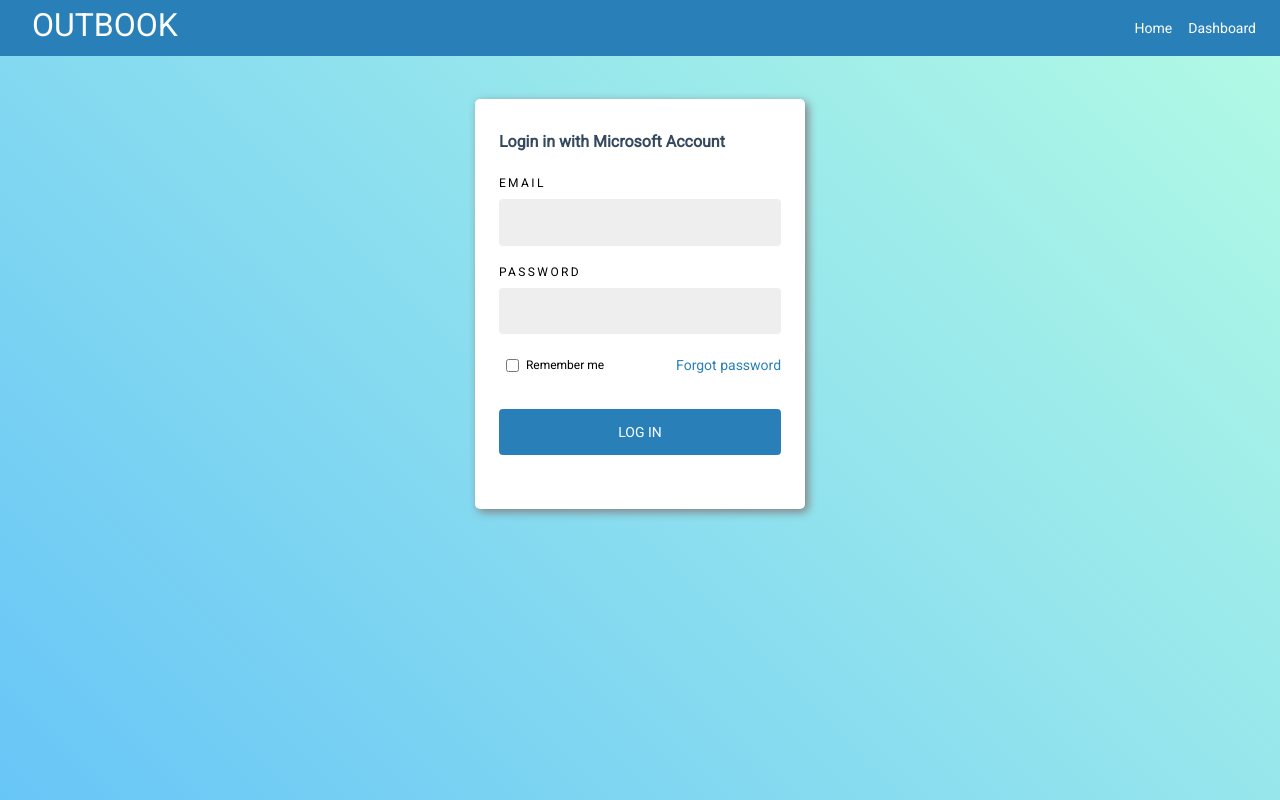
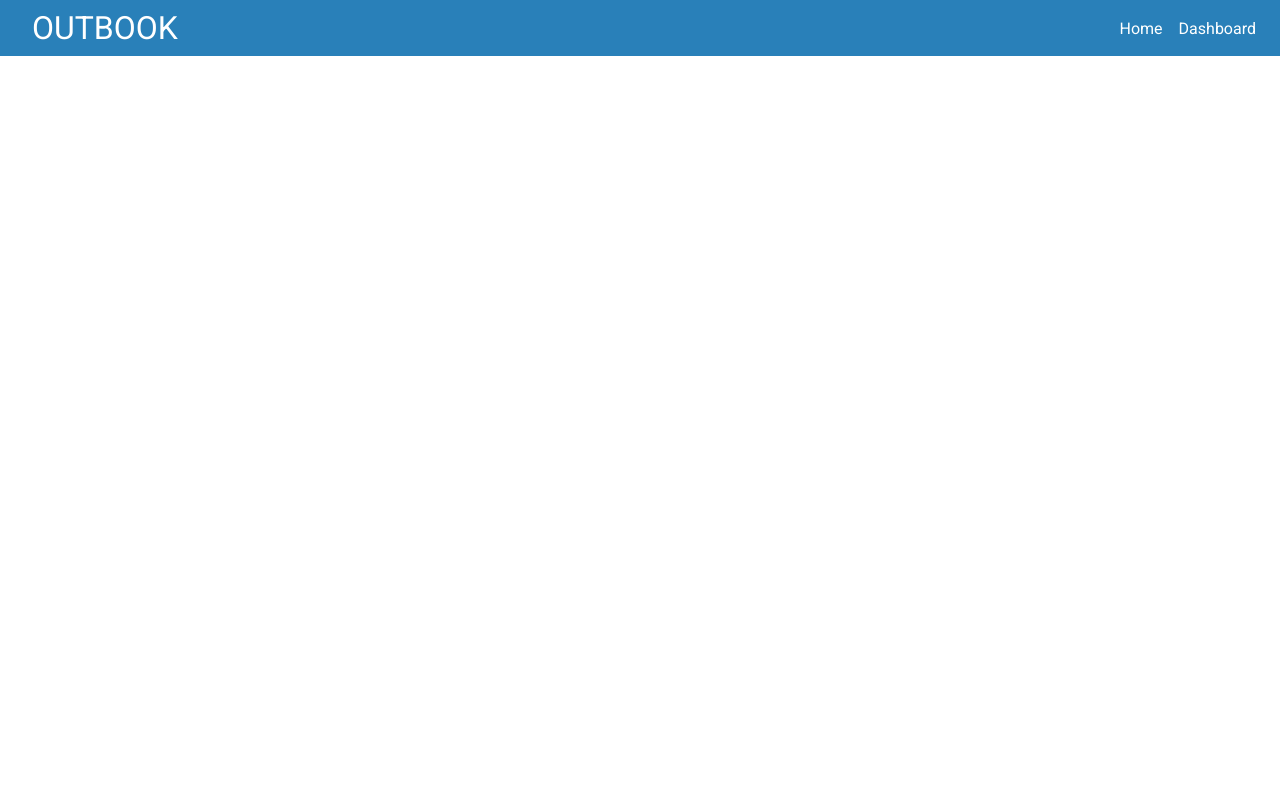
Before and after one commit to Outbook-Archive/Front-End-Web, a React (Create React App) app: page / in a window 1280 px wide. Built offline with nearby package versions, Linux system fonts and the light colour scheme.

Commit message:
refactor login to a single button that leads nowhere currently

```diff
--- a/src/components/App.js
+++ b/src/components/App.js
@@ -43,7 +43,7 @@ class App extends Component {
     return (
       <BrowserRouter>
         <div className="App">
-          <Route exact path='/' component={Login} />
+          <Route exact path='/login' component={Login} />
           <Navbar drawerClickHandler={this.drawerToggleClickHandler} />
           <SideDrawer show={this.state.sideDrawerOpen} />
           {backDrop}
--- a/src/components/Login/Login.css
+++ b/src/components/Login/Login.css
@@ -1,39 +1,4 @@
-:root {
-	/*Font Weights*/
-	--thin: 100;
-	--light: 300;
-	--regular: 400;
-	--semibold: 500;
-	--bold: 700;
-	--ultra: 800;
-
-	/*Font Sizes*/
-	--base-font-size: 14px;
-	--base-font-weight: var(--regular);
-	--base-line-height: 1.6em;
-
-	/* Colors */
-	--dark-gray: rgba(black, 0.8);
-	--gray: rgba(black, 0.6);
-	--light-gray: rgba(black, 0.4);
-	--lighter-gray: rgba(black, 0.2);
-	--accent-blue: #4285F4;
-}
-
-html {
-	width: 100%;
-	height: 100%;
-}
-
-body {
-	background: linear-gradient(45deg,  rgba(66, 183, 245,0.8) 0%,rgba(66, 245, 189,0.4) 100%);
-	color: $gray;
-	font-family: var(--base-font-family);
-	font-size: var(--base-font-size);
-	line-height: var(--base-line-height);
-	-webkit-font-smoothing: antialiased;
-	-moz-osx-font-smoothing: grayscale;
-}
+/* Login.css */
 
 .login-container {
 	padding: 3rem;
@@ -48,130 +13,22 @@ body {
 }
 
 .form-container {
+	width: 45vw;
+	height: 100%;
+	padding: 4rem 2rem;
+	display: flex;
+	flex-direction: column;
+	justify-content: center;
+	align-items: center;
 	background-color: white;
 	border: 0px solid white;
 	border-radius: 5px;
 	box-shadow: 3px 3px 10px grey;
 }
 
-.form-header {
-	z-index: 15;
-	position: relative;
-	background: white;
-	width: var(--max-width);
-	padding: 1.5rem;
-	border-radius: 4px;
-	box-sizing: border-box;
-	margin: 5rem auto 10px;
-	overflow: hidden;
-}
-
-.form-content {
-	z-index: 15;
-	position: relative;
-	background: white;
-	width: var(--max-width);
-	padding: 1.5rem;
-	border-radius: 4px;
-	box-sizing: border-box;
-	margin: 5rem auto 10px;
-	overflow: hidden;
-}
-
-.form-content:before .form-content:after {
-	 content: '';
-	 display: block;
-	 position: absolute;
-	 top: 50%;
-	 left: 50%;
-	 width: 30px;
-	 height: 4px;
-	 background: var(--accent-blue);
-	 transform: translate(-50%, -50%);
-}
-
-form-group {
-	display: flex;
-	flex-wrap: wrap;
-	justify-content: space-between;
-	align-items: center;
-	margin-bottom: 20px;
-}
-
-form-group:last-child {
-	 margin-top: 2rem;
-}
-
-h1 {
-	margin-top: 2rem;
-	margin-bottom: -5rem;
-	padding: 0 1.5rem;
-	font-size: 1rem;
-	color: var(--dark-blue);
-}
-
-.input-color {
-	background-color: #eeeeee;
-}
-
-label {
-	display: block;
-	margin: 0 0 10px;
-	color: var(--gray);
-	font-size: 12px;
-	font-weight: 500;
-	line-height: 1;
-	text-transform: uppercase;
-	letter-spacing: .2em;
-}
-
-input {
-	outline: none;
-	display: block;
-	background: lightgray;
-	width: 100%;
-	border: 0;
-	border-radius: 4px;
-	box-sizing: border-box;
-	padding: 12px 20px;
-	color: gray;
-	font-family: inherit;
-	font-size: inherit;
-	font-weight: 500;
-	line-height: inherit;
-	transition: 0.3s ease;
-}
-
-input:focus {
-	 color: var(--dark-gray);
-}
-
-.forgot {
-	color: var(--medium-blue);
-	text-decoration: none;
-}
-
-.remember-box {
-	display: flex;
-	justify-content: space-between;
-	padding: 0 3px;
-}
-
-.form-remember {
-	display: inline-block;
-	justify-content: center;
-	font-size: 12px;
-	margin: 0;
-	font-weight: var(--regular);
-	letter-spacing: 0;
-	text-transform: none;
-	line-height: 18px;
-}
-
-.remember-checkbox {
-	display: inline-block;
-	width: auto;
-	margin-right: 7px;
+.form-title {
+	text-align: center;
+	margin-bottom: 3rem;
 }
 
 .btn-submit {
--- a/src/components/Login/Login.js
+++ b/src/components/Login/Login.js
@@ -7,36 +7,14 @@ class Login extends Component {
 			<div className='login-container'>
 				<form className='form-container'>
 					<form-header className='form-header'>
-						<h1>Login in with Microsoft Account</h1>
+						<h1 className='form-title'>Login with Microsoft account</h1>
 					</form-header>
 
 					<form-content>
 						<form className='form-content'>
-							{/* EMAIL */}
 							<form-group className='form-group'>
-								<label for="email">Email</label>
-								<input className='input-color' type="text" id="email" name="email" required />
+								<button className='btn-submit' type="submit">Sign in to Outlook</button>
 							</form-group>
-
-							{/* PASSWORD */}
-							<form-group className='form-group'>
-								<label for="password">Password</label>
-								<input className='input-color' type="text" id="password" name="password" required />
-							</form-group>
-
-							{/* CHECKBOX */}
-							<form-group className='form-group'>
-								<div className='remember-box'>
-                  <input className='remember-checkbox' type="checkbox" />
-                  <label className="form-remember">Remember me</label>
-								</div>
-								<a className='forgot' href="/landing">Forgot password</a>
-							</form-group>
-
-							<form-group className='form-group'>
-								<button className='btn-submit' type="submit">Log In</button>
-							</form-group>
-
 						</form>
 					</form-content>
 				</form>
--- a/src/components/Navbar/Navbar.js
+++ b/src/components/Navbar/Navbar.js
@@ -14,7 +14,7 @@ const navbar = props => (
       <div className="spacer"/>
       <div className="navbar-navigation-items">
         <ul>
-	        <Link to="/">
+	        <Link to="/landing">
 		        <li>Home</li>
 	        </Link>
 	        <Link to="/dashboard">
```
